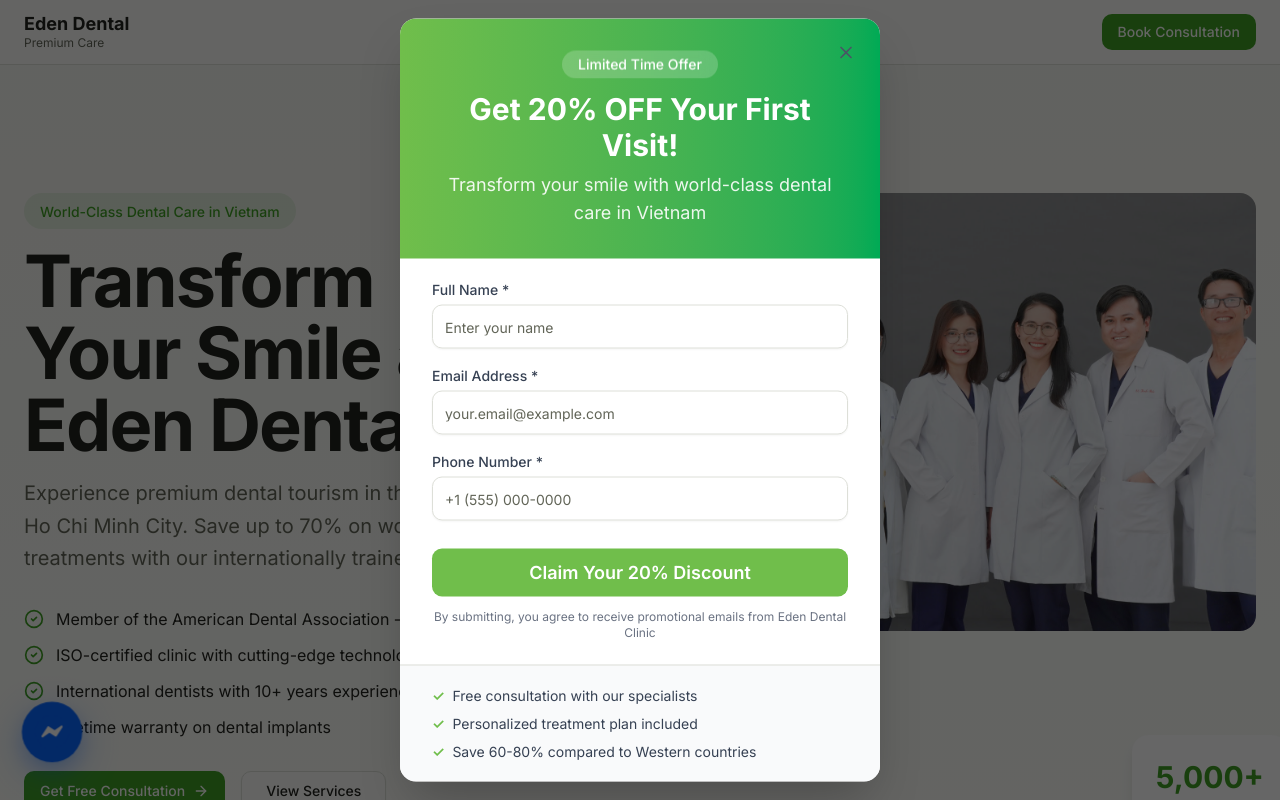
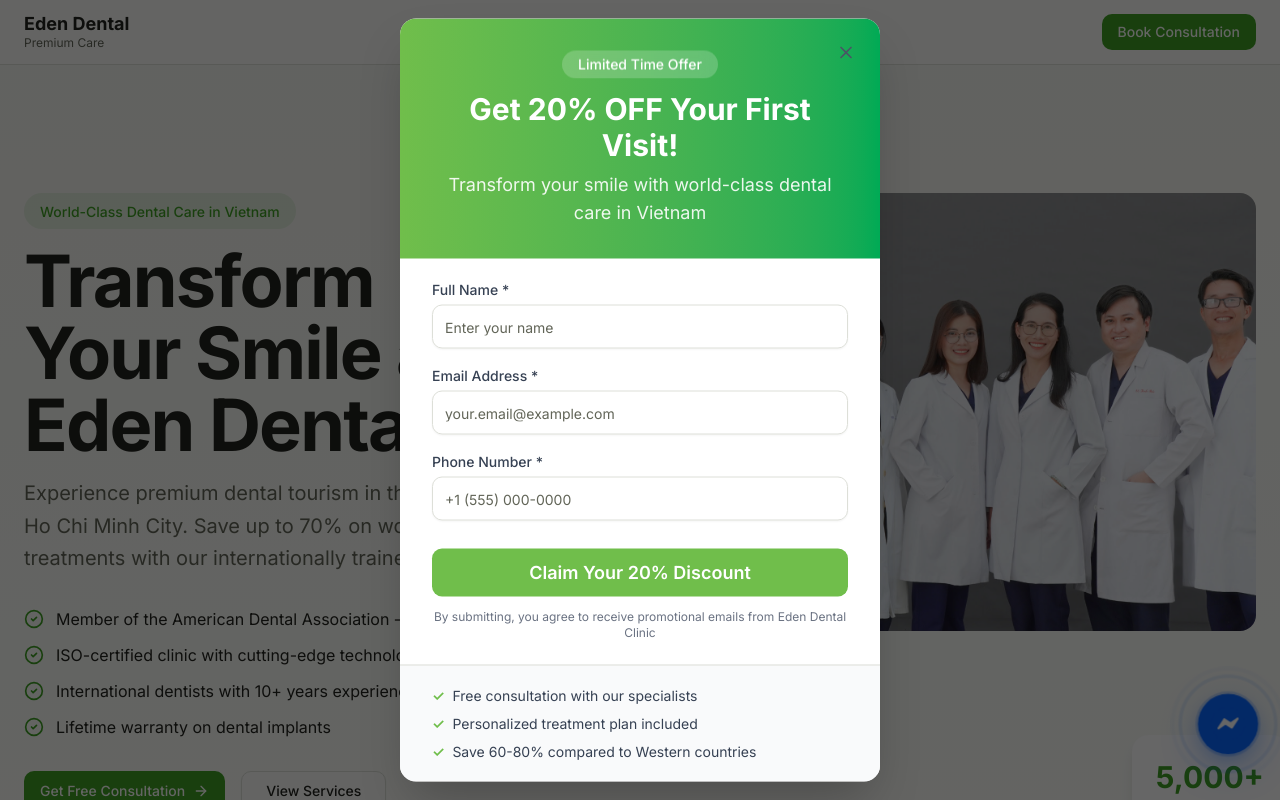
Before and after one commit to anthonyyvo/dental-tourism, a Next.js app: page / in a window 1280 px wide. Shown: the top 800 px of the page. Built offline with nearby package versions, Linux system fonts and the light colour scheme; no server answers.

Commit message:
update-butt

```diff
--- a/app/globals.css
+++ b/app/globals.css
@@ -137,6 +137,18 @@
   }
 }
 
+/* Vòng toả ra - radiating ring */
+@keyframes messenger-ring {
+  0% {
+    transform: scale(1);
+    opacity: 0.5;
+  }
+  100% {
+    transform: scale(2.2);
+    opacity: 0;
+  }
+}
+
 .messenger-btn-animate {
   animation: messenger-pulse 2s ease-in-out infinite;
 }
@@ -144,3 +156,32 @@
 .messenger-btn-animate:hover {
   animation: none;
 }
+
+.messenger-btn-wrapper {
+  overflow: visible;
+}
+
+.messenger-ring {
+  position: absolute;
+  inset: 0;
+  border-radius: 50%;
+  border: 2px solid rgb(8 102 255 / 0.5);
+  animation: messenger-ring 2s ease-out infinite;
+  pointer-events: none;
+}
+
+.messenger-ring:nth-child(1) {
+  animation-delay: 0s;
+}
+
+.messenger-ring:nth-child(2) {
+  animation-delay: 0.75s;
+}
+
+.messenger-ring:nth-child(3) {
+  animation-delay: 1.5s;
+}
+
+.messenger-btn-wrapper:hover .messenger-ring {
+  animation-play-state: paused;
+}
--- a/components/messenger-floating-button.tsx
+++ b/components/messenger-floating-button.tsx
@@ -6,11 +6,16 @@ const MESSENGER_LINK = "https://m.me/901053259982588"
 
 export function MessengerFloatingButton() {
   return (
+    <div className="messenger-btn-wrapper fixed bottom-12 right-6 z-40 size-14">
+      {/* Vòng toả ra */}
+      <span className="messenger-ring" aria-hidden />
+      <span className="messenger-ring" aria-hidden />
+      <span className="messenger-ring" aria-hidden />
       <a
         href={MESSENGER_LINK}
         target="_blank"
         rel="noopener noreferrer"
-      className="messenger-btn-animate fixed bottom-10 left-6 z-40 flex h-14 w-14 items-center justify-center rounded-full bg-[#0866FF] shadow-lg transition-transform hover:scale-110 focus:outline-none focus:ring-2 focus:ring-[#0866FF] focus:ring-offset-2"
+        className="messenger-btn-animate relative z-10 flex h-14 w-14 items-center justify-center rounded-full bg-[#0866FF] shadow-lg transition-transform hover:scale-110 focus:outline-none focus:ring-2 focus:ring-[#0866FF] focus:ring-offset-2"
         aria-label="Chat với chúng tôi qua Messenger"
       >
         <Image
@@ -21,5 +26,6 @@ export function MessengerFloatingButton() {
           className="h-8 w-8"
         />
       </a>
+    </div>
   )
 }
```
Lines whose indentation alone changed are shown as unchanged.
